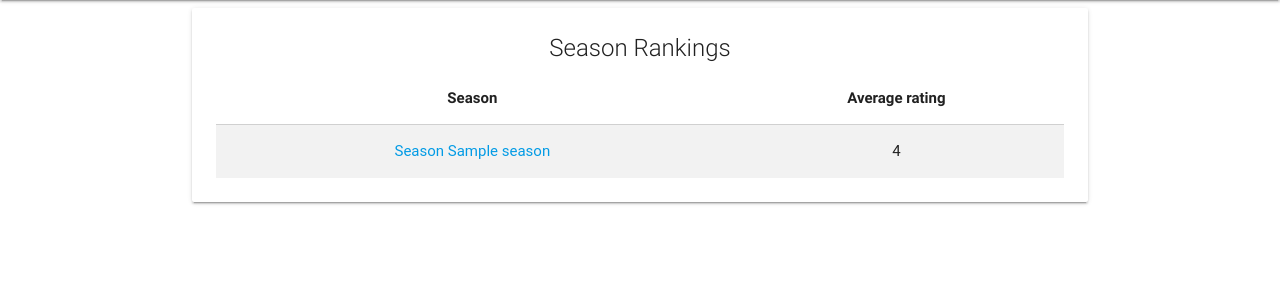
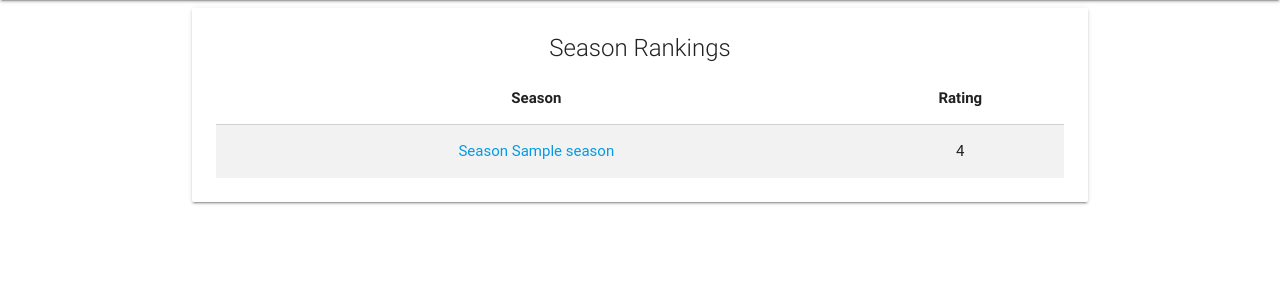
Before and after one commit to gnarizzy/BestEpisodes, a Django app: template BestEpisodes/core/templates/season_rankings.html in a window 1280 px wide. Shown: the part 64-364 px from the top of the page. Run offline with Django 3.2, Linux system fonts and the light colour scheme; the template is opened without the code that fills it: most values are stand-ins (such as "Sample title", 1, 10 or a date in 2020); some libraries are stand-ins or nearby versions; some web fonts are replaced.

Commit message:
Removed word

```diff
--- a/BestEpisodes/core/templates/season_rankings.html
+++ b/BestEpisodes/core/templates/season_rankings.html
@@ -11,7 +11,7 @@
                         <thead>
                             <tr>
                                 <th data-field="Episode">Season</th>
-                                <th data-field="Title">Average rating</th>
+                                <th data-field="Title">Rating</th>
                             </tr>
                         </thead>
                         <tbody>
```
